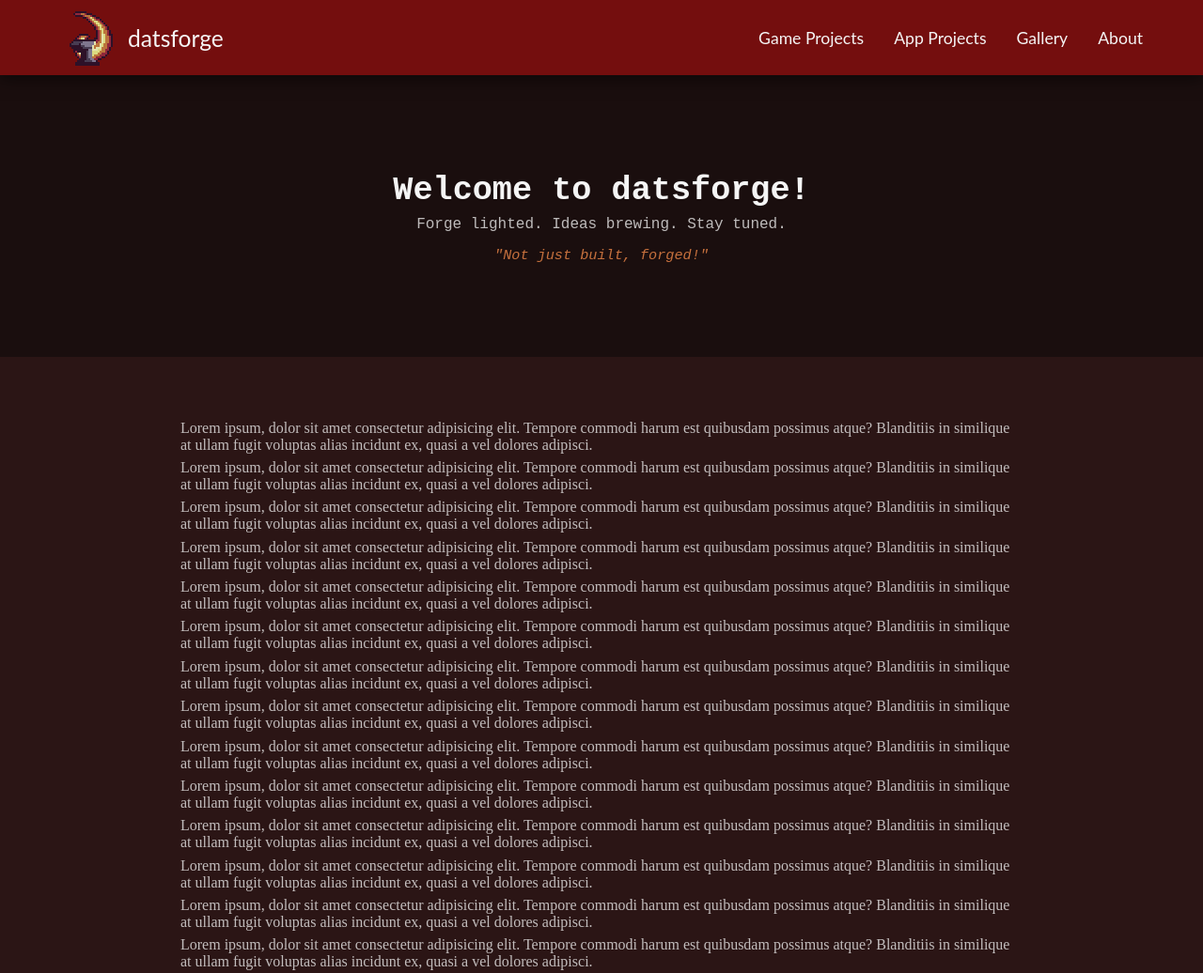
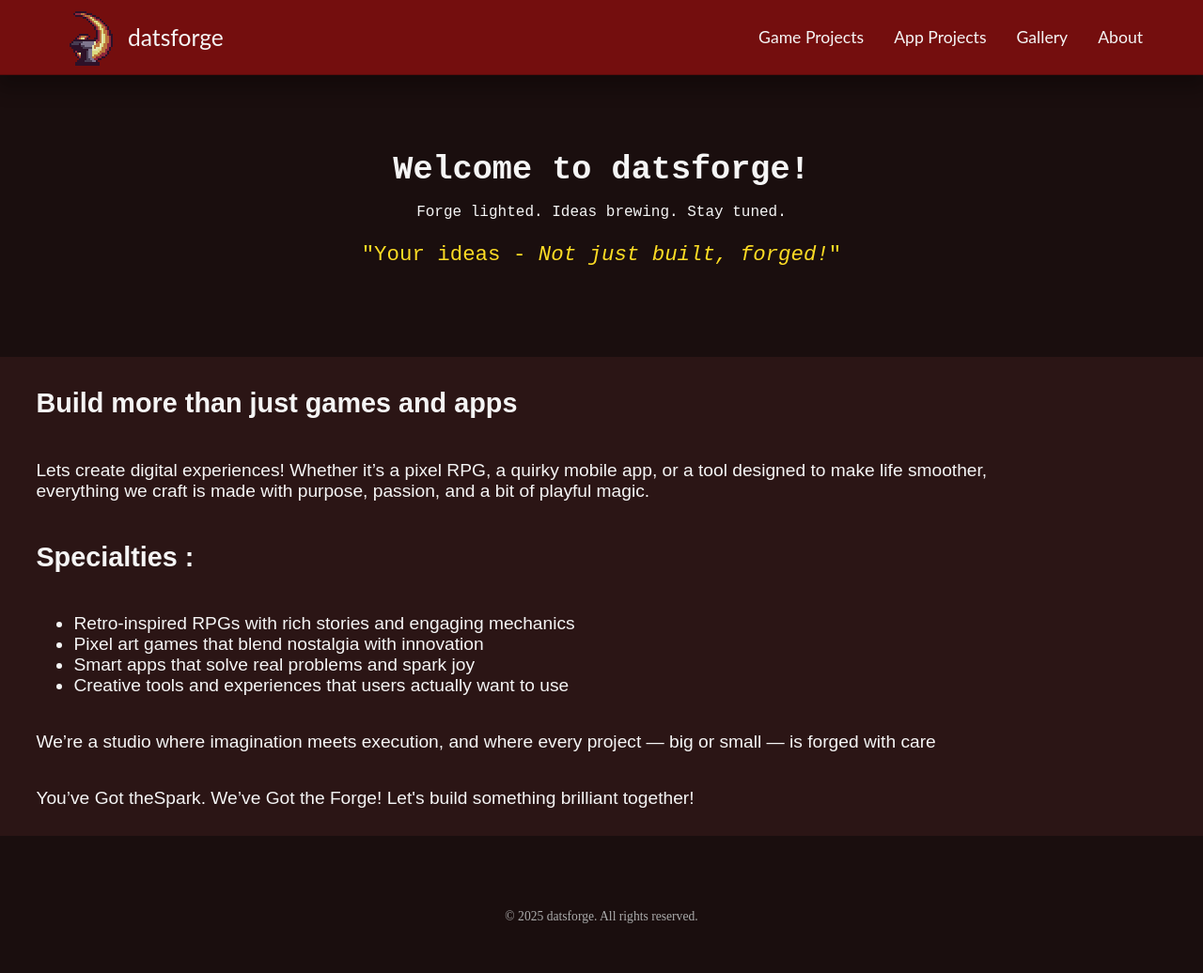
Before and after one commit to datsforge/datsforge.github.io, a plain HTML site: page index.html in a window 1280 px wide. Shown: the top 1036 px of the page at 94% size. Drawn offline with Linux system fonts and the light colour scheme.

Commit message:
nav bar injection approach

```diff
--- a/assets/css/nav.css
+++ b/assets/css/nav.css
@@ -25,9 +25,9 @@ nav {
     margin: 0;
     padding: 1rem 4rem;
     z-index: 1000;
-    box-shadow: 0 4px 16px 0 rgba(0, 0, 0, 0.50);
+    box-shadow: 0 12px 17px 4px var(--color-shadow);
     box-sizing: border-box;
-    border-bottom: 1.5px solid var(--primary-dark);
+    border-bottom: 1.75px solid var(--color-primary-dark);
     transition: transform 0.3s ease;
 }
 
--- a/assets/css/style.css
+++ b/assets/css/style.css
@@ -29,7 +29,7 @@ body {
 }
 
 header {
-  font-family: var(--font-main);
+  font-family: var(--font-header);
 }
 
 .header-banner {
@@ -60,29 +60,32 @@ h1 {
   margin: 0.2em 0;
 }
 
-p {
-  font-size: 1em;
-  opacity: 0.75;
-  margin: 0.2em 0;
-}
-
 .tagline {
-  font-style: italic;
-  font-size: 0.95em;
+  font-size: var(--font-size-lg);
   color: var(--color-text-accent-secondary);
   margin-top: 1em;
 }
 
 main {
   background-color: var(--color-surface);
-  color: var(--color-text-primary);
+  /* color: var(--color-text-primary);
   text-align: left;
   display: flex;
   flex-direction: column;
   align-items: center;
   justify-content: center;
   min-height: calc(100vh - 80px);
-  padding: 2rem 12rem;
+  padding: 2rem 12rem; */
+}
+
+.article-intro{
+  display: flex;
+  flex-direction: column;
+  padding: var(--spacing-sm) var(--spacing-lg) ;
+  background-color: var(--color-surface);
+  color:var(--color-text-primary);
+  font-family: var(--font-main);
+  font-size: var(--font-size-base);
 }
 
 footer {
--- a/assets/css/variables.css
+++ b/assets/css/variables.css
@@ -15,7 +15,7 @@
   --color-text-primary: #F5F5F5;
   --color-text-muted: #BFAFAF;
   --color-text-accent: #FFDADA;
-  --color-text-accent-secondary: #ff914d;
+  --color-text-accent-secondary: #fddc24;
   --color-footer-text: #acacac;
 
   /* State Colors */
@@ -23,9 +23,10 @@
   --color-warning: #D96B6B;
 
   /* Typography */
-  --font-main: 'Courier New', monospace;
-  --font-nav: 'Lato', 'Courier New', monospace;
-  --font-size-base: 1em;
+  --font-main: 'Arial', monospace;
+  --font-header: 'Courier New', monospace;
+  --font-nav: 'Lato', monospace;
+  --font-size-base: 1.2em;
   --font-size-lg: 1.4em;
   --font-size-xl: 2.2em;
   --font-size-footer: 0.85em;
--- /dev/null
+++ b/assets/html/nav.html
@@ -0,0 +1,11 @@
+ <a href="/index.html" class="logo">
+            <img src="/assets/images/datsforge_64x64.png"
+                alt="Pixel art anvil surrounded by bright flame on a dark background, symbolizing the datsforge brand, conveying creativity, energy, and strength">
+            <span>datsforge</span>
+        </a>
+<div class="nav-links">
+    <a href="">Game Projects</a>
+    <a href="">App Projects</a>
+    <a href="">Gallery</a>
+    <a href="/assets/html/dat.html">About</a>
+</div>
--- a/index.html
+++ b/index.html
@@ -17,59 +17,42 @@
 </head>
 
 <body>
-    <nav>
-        <a href="index.html" class="logo">
-            <img src="assets/images/datsforge_64x64.png"
-                alt="Pixel art anvil surrounded by bright flame on a dark background, symbolizing the datsforge brand, conveying creativity, energy, and strength">
-            <span>datsforge</span>
-        </a>
-        <div class="nav-links">
-            <a href="">Game Projects</a>
-            <a href="">App Projects</a>
-            <a href="">Gallery</a>
-            <a href="">About</a>
-        </div>
-    </nav>
+    <nav id="main-nav"></nav>
+    <script>
+        fetch('assets/html/nav.html')
+            .then(res => res.text())
+            .then(html => document.getElementById('main-nav').innerHTML = html);
+    </script>
 
     <header>
         <div class="header-banner">
             <div class="header-content">
                 <h1>Welcome to datsforge!</h1>
                 <p>Forge lighted. Ideas brewing. Stay tuned.</p>
-                <p class="tagline">"Not just built, forged!"</p>
+                <p class="tagline">"Your ideas - <em>Not just built, forged!</em>"</p>
             </div>
         </div>
     </header>
 
     <main>
-        <p>Lorem ipsum, dolor sit amet consectetur adipisicing elit. Tempore commodi harum est quibusdam possimus atque?
-            Blanditiis in similique at ullam fugit voluptas alias incidunt ex, quasi a vel dolores adipisci.</p>
-        <p>Lorem ipsum, dolor sit amet consectetur adipisicing elit. Tempore commodi harum est quibusdam possimus atque?
-            Blanditiis in similique at ullam fugit voluptas alias incidunt ex, quasi a vel dolores adipisci.</p>
-        <p>Lorem ipsum, dolor sit amet consectetur adipisicing elit. Tempore commodi harum est quibusdam possimus atque?
-            Blanditiis in similique at ullam fugit voluptas alias incidunt ex, quasi a vel dolores adipisci.</p>
-        <p>Lorem ipsum, dolor sit amet consectetur adipisicing elit. Tempore commodi harum est quibusdam possimus atque?
-            Blanditiis in similique at ullam fugit voluptas alias incidunt ex, quasi a vel dolores adipisci.</p>
-        <p>Lorem ipsum, dolor sit amet consectetur adipisicing elit. Tempore commodi harum est quibusdam possimus atque?
-            Blanditiis in similique at ullam fugit voluptas alias incidunt ex, quasi a vel dolores adipisci.</p>
-        <p>Lorem ipsum, dolor sit amet consectetur adipisicing elit. Tempore commodi harum est quibusdam possimus atque?
-            Blanditiis in similique at ullam fugit voluptas alias incidunt ex, quasi a vel dolores adipisci.</p>
-        <p>Lorem ipsum, dolor sit amet consectetur adipisicing elit. Tempore commodi harum est quibusdam possimus atque?
-            Blanditiis in similique at ullam fugit voluptas alias incidunt ex, quasi a vel dolores adipisci.</p>
-        <p>Lorem ipsum, dolor sit amet consectetur adipisicing elit. Tempore commodi harum est quibusdam possimus atque?
-            Blanditiis in similique at ullam fugit voluptas alias incidunt ex, quasi a vel dolores adipisci.</p>
-        <p>Lorem ipsum, dolor sit amet consectetur adipisicing elit. Tempore commodi harum est quibusdam possimus atque?
-            Blanditiis in similique at ullam fugit voluptas alias incidunt ex, quasi a vel dolores adipisci.</p>
-        <p>Lorem ipsum, dolor sit amet consectetur adipisicing elit. Tempore commodi harum est quibusdam possimus atque?
-            Blanditiis in similique at ullam fugit voluptas alias incidunt ex, quasi a vel dolores adipisci.</p>
-        <p>Lorem ipsum, dolor sit amet consectetur adipisicing elit. Tempore commodi harum est quibusdam possimus atque?
-            Blanditiis in similique at ullam fugit voluptas alias incidunt ex, quasi a vel dolores adipisci.</p>
-        <p>Lorem ipsum, dolor sit amet consectetur adipisicing elit. Tempore commodi harum est quibusdam possimus atque?
-            Blanditiis in similique at ullam fugit voluptas alias incidunt ex, quasi a vel dolores adipisci.</p>
-        <p>Lorem ipsum, dolor sit amet consectetur adipisicing elit. Tempore commodi harum est quibusdam possimus atque?
-            Blanditiis in similique at ullam fugit voluptas alias incidunt ex, quasi a vel dolores adipisci.</p>
-        <p>Lorem ipsum, dolor sit amet consectetur adipisicing elit. Tempore commodi harum est quibusdam possimus atque?
-            Blanditiis in similique at ullam fugit voluptas alias incidunt ex, quasi a vel dolores adipisci.</p>
+        <article class="article-intro">
+            <h2>Build more than just games and apps</h2>
+            <p>Lets create digital experiences! Whether it’s a
+                pixel RPG, a quirky mobile app, or a tool designed to make life smoother, <br>everything we craft is
+                made
+                with purpose, passion, and a bit of playful magic.</p>
+            <h2>Specialties : </h2>
+            <ul>
+                <li>Retro-inspired RPGs with rich stories and engaging mechanics</li>
+                <li>Pixel art games that blend nostalgia with innovation</li>
+                <li>Smart apps that solve real problems and spark joy</li>
+                <li>Creative tools and experiences that users actually want to use</li>
+            </ul>
+            <p>We’re a studio where imagination meets execution, and where every project — big or small — is forged with
+                care</p>
+            <p>You’ve Got theSpark. We’ve Got the Forge! Let's build something brilliant together!</p>
+        </article>
+
     </main>
 
     <footer>
```
Also changed, not shown: assets/html/dat.html (added, +44 -0 lines).
